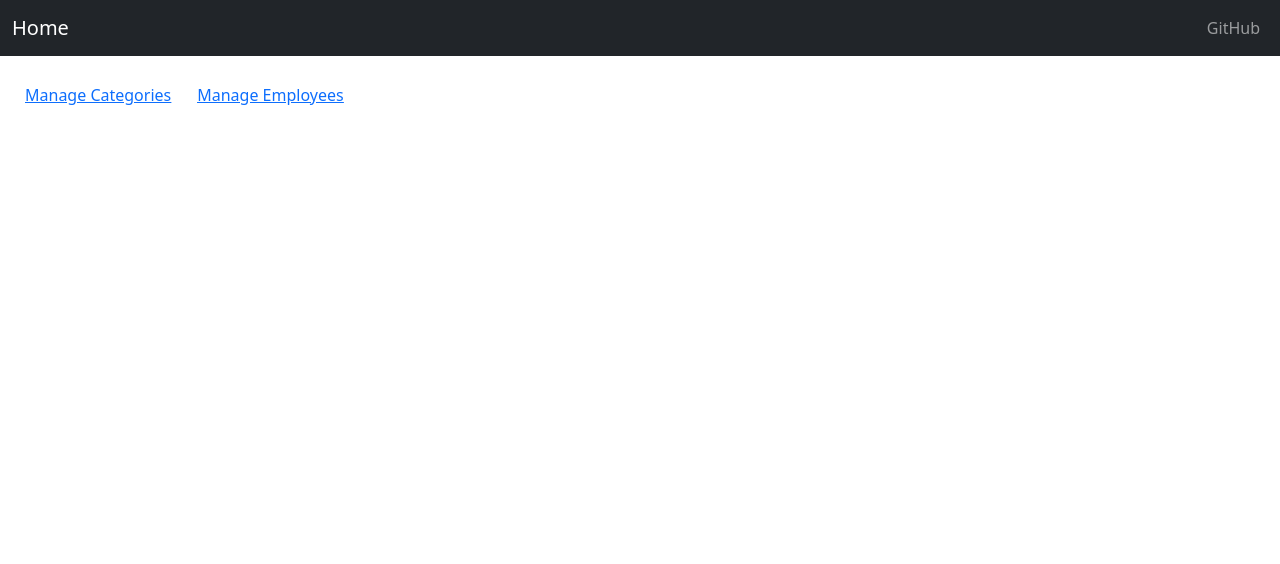
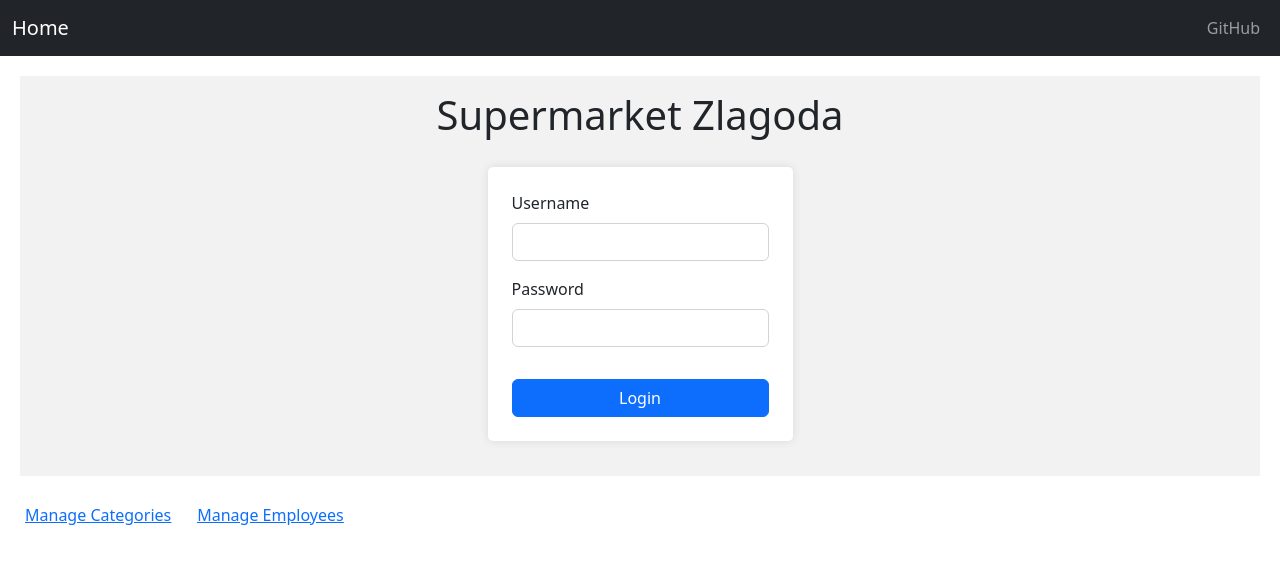
Before and after one commit to mariana0412/Supermarket, a React (Create React App) app in the folder client/: page / in a window 1280 px wide. Shown: the top 564 px of the page. Built offline with nearby package versions, Linux system fonts and the light colour scheme.

Commit message:
Redesign Home page

```diff
--- a/client/src/App.css
+++ b/client/src/App.css
@@ -40,3 +40,45 @@
 nav + .container, nav + .container-fluid {
   margin-top: 20px;
 }
+
+
+
+.header {
+  display: flex;
+  flex-direction: column;
+  align-items: center;
+  justify-content: center;
+  height: 40vh;
+  background-color: #f2f2f2;
+  padding: 200px;
+  margin: 20px;
+}
+
+h1 {
+  margin-top: 0;
+  margin-bottom: 1rem;
+}
+
+.login-form {
+  max-width: 400px;
+  padding: 1.5rem;
+  margin: 20px;
+  background-color: white;
+  border-radius: 5px;
+  box-shadow: 0 0 10px rgba(0,0,0,0.1);
+}
+
+.login-form button[type="submit"] {
+  margin-top: 1rem;
+  width: 100%;
+}
+
+.home-buttons {
+  margin-top: 2rem;
+  display: flex;
+  justify-content: center;
+}
+
+.home-buttons > * {
+  margin: 0 0.5rem;
+}
--- a/client/src/Home.js
+++ b/client/src/Home.js
@@ -1,19 +1,56 @@
-import React from 'react';
+import React, { useState } from 'react';
 import './App.css';
 import AppNavbar from './AppNavbar';
 import { Link } from 'react-router-dom';
-import { Button, Container } from 'reactstrap';
+import { Button, Container, Form, FormGroup, Input, Label } from 'reactstrap';
 
 const Home = () => {
+    const [username, setUsername] = useState('');
+    const [password, setPassword] = useState('');
+
+    const handleUsernameChange = (event) => {
+        setUsername(event.target.value);
+    };
+
+    const handlePasswordChange = (event) => {
+        setPassword(event.target.value);
+    };
+
+    const handleLoginSubmit = (event) => {
+        event.preventDefault();
+        console.log('Logging in with username:', username, 'and password:', password);
+    };
+
     return (
         <div>
-            <AppNavbar/>
+            <AppNavbar />
+            <header className="header">
+                <h1>Supermarket Zlagoda</h1>
+                <Form onSubmit={handleLoginSubmit} className="login-form">
+                    <FormGroup>
+                        <Label for="username">Username</Label>
+                        <Input type="text" name="username" id="username" value={username} onChange={handleUsernameChange} />
+                    </FormGroup>
+                    <FormGroup>
+                        <Label for="password">Password</Label>
+                        <Input type="password" name="password" id="password" value={password} onChange={handlePasswordChange} />
+                    </FormGroup>
+                    <Button color="primary" type="submit">
+                        Login
+                    </Button>
+                </Form>
+            </header>
+
             <Container fluid>
-                <Button color="link"><Link to="/categories">Manage Categories</Link></Button>
-                <Button color="link"><Link to="/employees">Manage Employees</Link></Button>
+                <Button color="link">
+                    <Link to="/categories">Manage Categories</Link>
+                </Button>
+                <Button color="link">
+                    <Link to="/employees">Manage Employees</Link>
+                </Button>
             </Container>
         </div>
     );
-}
+};
 
 export default Home;
```
